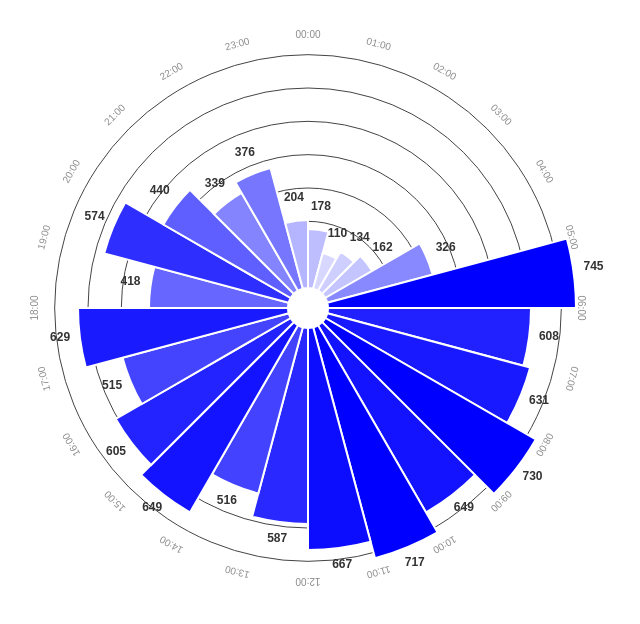
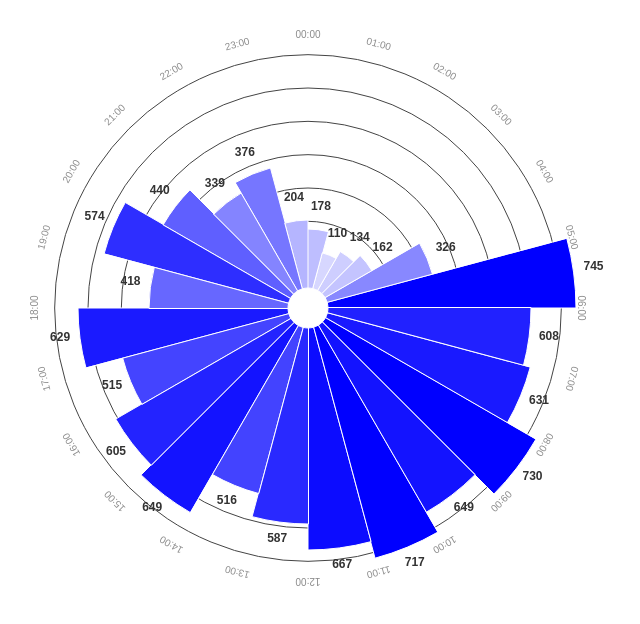
Before and after one commit to oscarrobinson/airQuality, a plain HTML site: page vis.html in a window 1280 px wide. Shown: the whole page, without its empty margins (0-640 px from the left). Drawn offline with nearby package versions, Linux system fonts and the light colour scheme.

Commit message:
Changed arc styling

```diff
--- a/vis.html
+++ b/vis.html
@@ -134,7 +134,7 @@
 			arcs.append('path')
 			    .attr('d', arc)
 			    .attr('stroke', 'white')
-			    .attr('stroke-width', '2')
+			    .attr('stroke-width', '1')
 			    .attr('stroke-linecap', 'square')
 			    .attr('fill', function (d, i) {
 			    	return color(d.data.reading);
```
